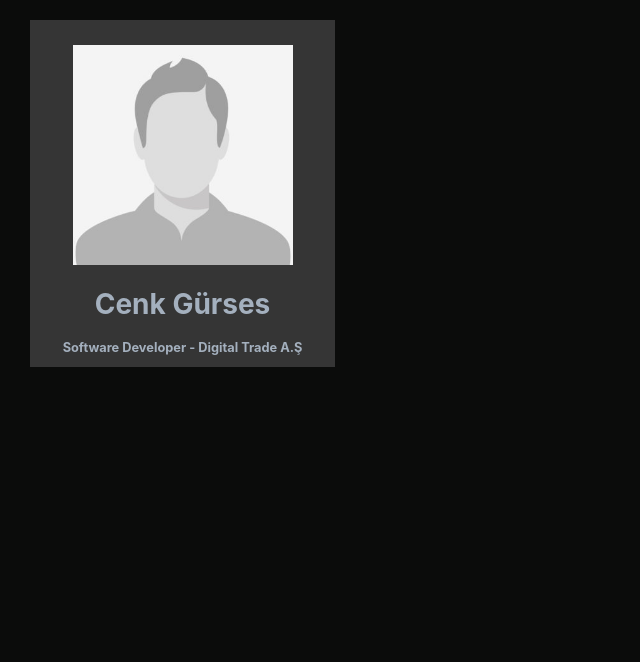
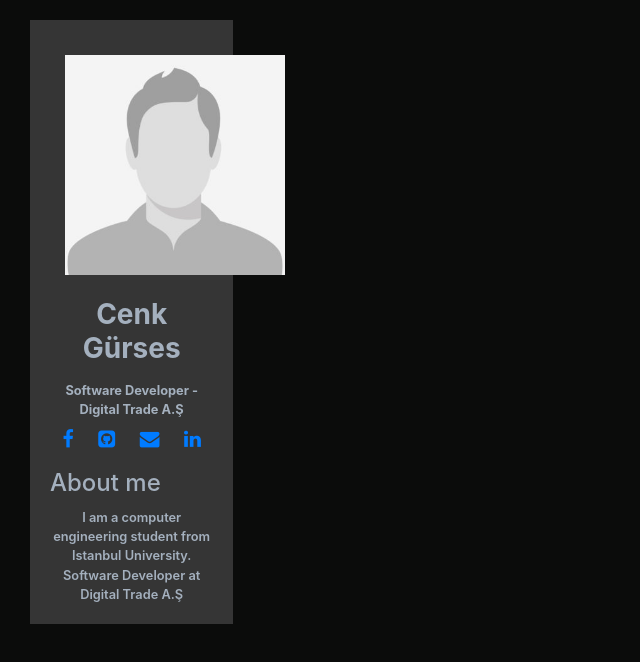
Before and after one commit to cenkgrs/cenkgrs.github.io, a plain HTML site: page cv.html in a window 1280 px wide. Shown: the whole page, without its empty margins (0-640 px from the left). Drawn offline with nearby package versions, Linux system fonts and the light colour scheme.

Commit message:
Profile section finished

```diff
--- a/css/common.css
+++ b/css/common.css
@@ -1,4 +1,8 @@
 .pt15{padding-top: 15px !important;}
 .p15{padding: 15px !important;}
 
+
+.text-left{text-align: left;}
 .bold{font-weight: bold;}
+
+.color-none{color: #a4b0be;}
--- a/css/main.css
+++ b/css/main.css
@@ -6,9 +6,11 @@ body{
     margin-left: 25px;
     margin-right: 25px;
 }
+
+/* Profile Section */
 .profile{
     height: 100%;
-    padding: 10px !important;
+    padding: 20px !important;
     margin: auto;
     color: #a4b0be;
     background: #353535 !important;
@@ -17,3 +19,16 @@ body{
     padding: 8px;
     font-weight: bold;
 }
+
+.social-icon{
+    padding: 10px;
+    font-size: 1.23333333em !important;
+    color: none;
+}
+.social-icon:hover{
+    background: #0080FF;
+    border-radius: 15px;
+}
+
+.about-header{ margin: 10px 0px ;}
+.about-p{font-weight: 600;}
--- a/cv.html
+++ b/cv.html
@@ -7,18 +7,27 @@
     <link rel="stylesheet" href="./css/common.css">
     <link rel="stylesheet" href="https://stackpath.bootstrapcdn.com/bootstrap/4.4.1/css/bootstrap.min.css">
     <script src="./js/main.js"></script>
+    <link href="https://stackpath.bootstrapcdn.com/font-awesome/4.7.0/css/font-awesome.min.css" rel="stylesheet" integrity="sha384-wvfXpqpZZVQGK6TAh5PVlGOfQNHSoD2xbE+QkPxCAFlNEevoEH3Sl0sibVcOQVnN" crossorigin="anonymous">
 
 </head>
 <body>
     <div class="page">
         <div class="row">
-            <div class="profile text-center col-lg-3">
+            <div class="profile text-center col-lg-2">
                 <img class="p15" src="./img/person-img.jpg" width="250px" height="250px" alt="">
                 <h3 class="name-header">Cenk Gürses</h3>
                 <small class="bold">Software Developer - Digital Trade A.Ş</small>
+                <br>
+                <a href=""> <i class="fa fa-facebook social-icon"></i></a>
+                <a class="" href="https://github.com/cenkgrs"><i class="fa fa-github-square social-icon"></i></a>
+                <a class="" href="mailto:cenkgrs@gmail.com"><i class="fa fa-envelope social-icon"></i></a>
+                <a class="" href="https://www.linkedin.com/in/cenk-g%C3%BCrses-21a40b193/"> <i class="fa fa-linkedin social-icon"></i></a>
+
+                <h4 class="text-left about-header">About me </h4>
+                <small class="about-p">I am a computer engineering student from Istanbul University. Software Developer at Digital Trade A.Ş</small>
             </div>
 
-            <div class="col-lg-9">
+            <div class="col-lg-10">
 
             </div>
         </div>
```
